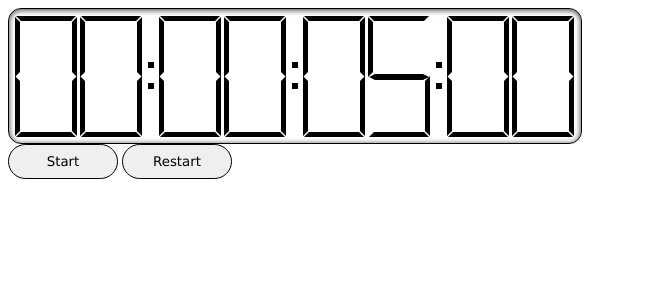
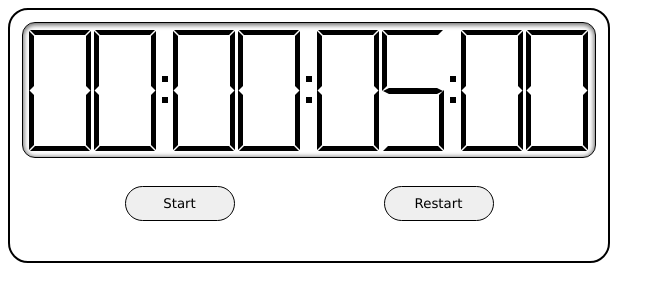
Before and after one commit to SamiBunee/WebComponents_Chronometer, a plain HTML site: page index.html in a window 1280 px wide. Shown: the whole page, without its empty margins (0-665 px from the left). Drawn offline with Linux system fonts and the light colour scheme.

Commit message:
Updated index to reflect new Chrono WebComponent
Updated index to reflect new Chrono WebComponent

```diff
--- a/index.html
+++ b/index.html
@@ -10,6 +10,7 @@
 </head>
 
 <body>
+    <wc-chrono>
         <wc-digit-container>
             <wc-digit id = "tensHours" number = "0"></wc-digit>
             <wc-digit id = "unitsHours" number = "0"></wc-digit>
@@ -29,15 +30,7 @@
             <wc-digit id = "tensSplitSeconds" number = "0"></wc-digit>
             <wc-digit id = "unitsSplitSeconds" number = "0"></wc-digit>
         </wc-digit-container>
-
-    <wc-button title="Start"></wc-button>
-    <wc-button title="Restart"></wc-button>
-
-    <script>
-        window.addEventListener('customClick', (event)=>{
-            console.log(event.detail.title);
-        })
-    </script>
+    </wc-chrono>
 </body>
 
 </html>
```
Lines whose indentation alone changed are shown as unchanged.
